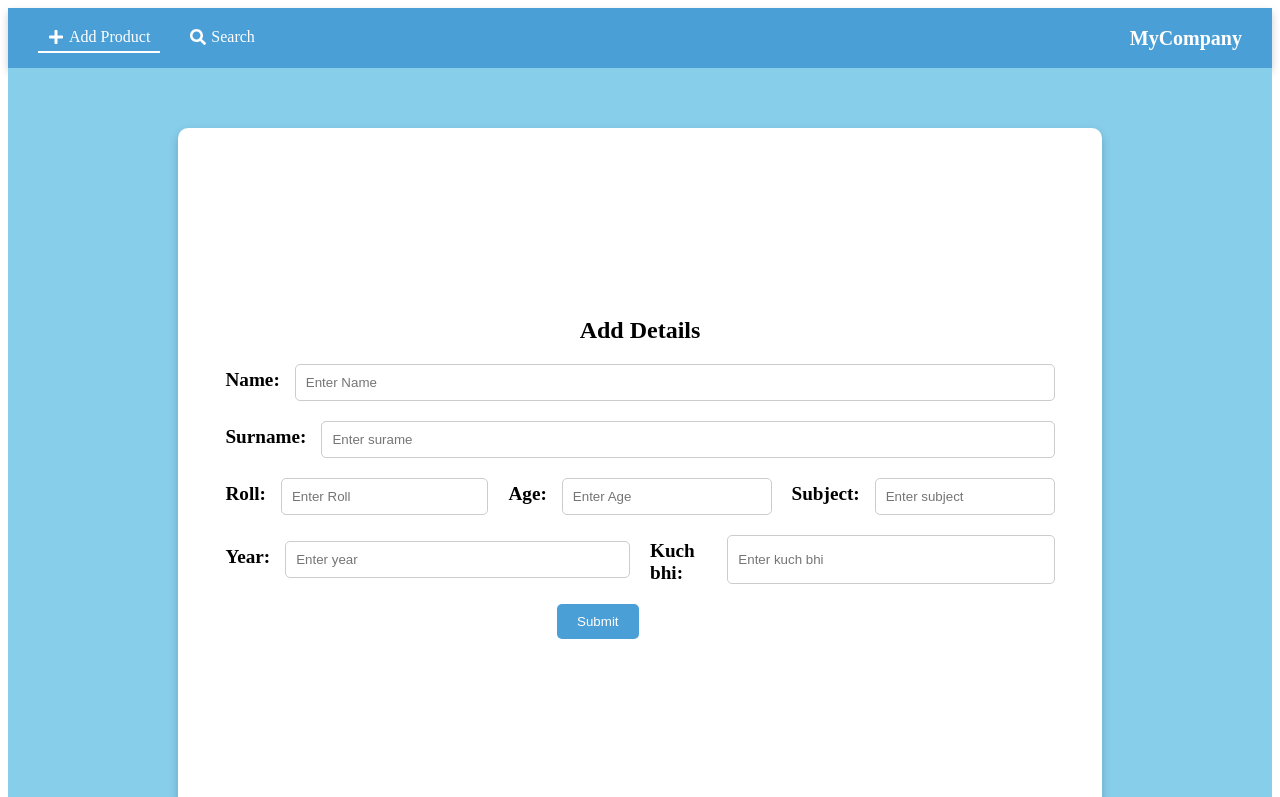
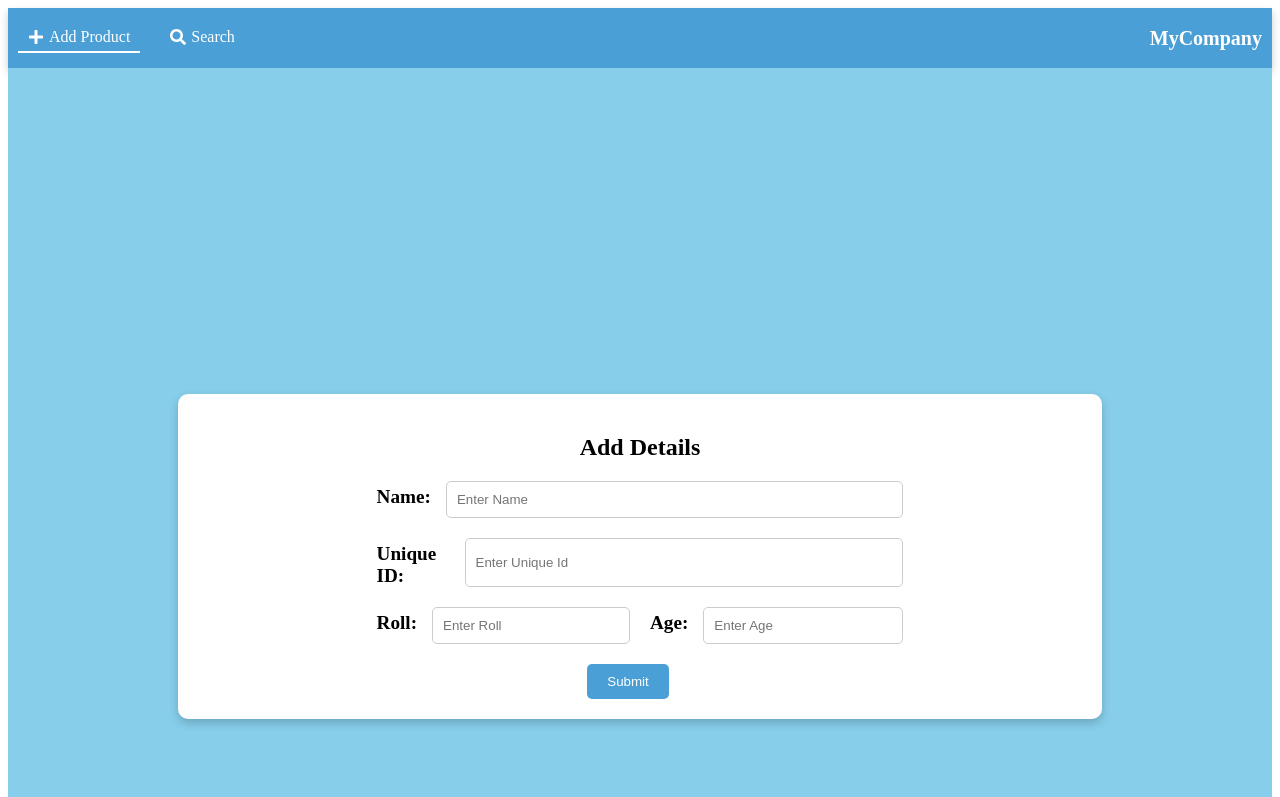
Before and after one commit to shrutikarathi6/Inventory, a React (Vite) app in the folder frontend/: page / in a window 1280 px wide. Shown: the top 797 px of the page. Built offline with nearby package versions, Linux system fonts and the light colour scheme.

Commit message:
commited changes

```diff
--- a/frontend/src/components/Form/form.jsx
+++ b/frontend/src/components/Form/form.jsx
@@ -3,7 +3,7 @@ import React, { useState } from "react";
 import axios from "axios";
 
 const ExampleForm = () => {
-  const [formData, setFormData] = useState({ name: "", roll: "", age: "" });
+  const [formData, setFormData] = useState({ name: "",uniqueid:"", roll: "", age: "" });
 
   const handleChange = (e) => {
     setFormData({ ...formData, [e.target.name]: e.target.value });
@@ -12,9 +12,9 @@ const ExampleForm = () => {
   const handleSubmit = async (e) => {
     e.preventDefault();
     try {
-      const response = await axios.post("http://localhost:5000/submit", formData);
+      const response = await axios.post("http://localhost:5000/api/students/submit", formData);
       alert(response.data.message);
-      setFormData({ name: "", roll: "", age: "" });  // Reset form after submission
+      setFormData({ name: "",uniqueid: "",roll: "", age: "" });  // Reset form after submission
     } catch (error) {
       console.error("Error submitting form:", error);
       alert("Failed to submit data!");
@@ -38,19 +38,20 @@ const ExampleForm = () => {
               required
             />
           </div>
-
           <div className="input-container">
-            <label className="input-label">Surname:</label>
+            <label className="input-label">Unique ID:</label>
             <input
-              type="text"
-              name="surname"  // ✅ Fixed: Added name attribute
-              placeholder="Enter surame"
+              type="number"
+              name="uniqueid"  // ✅ Fixed: Added name attribute
+              placeholder="Enter Unique Id"
               className="input-field"
-              value={formData.surname}
+              value={formData.uniqueid}
               onChange={handleChange}
               required
             />
           </div>
+
+
           <div className="bajubaju">
           <div className="input-container">
             <label className="input-label">Roll:</label>
@@ -76,46 +77,10 @@ const ExampleForm = () => {
               required
             />
           </div>
-          <div className="input-container">
-            <label className="input-label">Subject:</label>
-            <input
-              type="text"
-              name="subject"  // ✅ Fixed: Added name attribute
-              placeholder="Enter subject"
-              className="input-field"
-              value={formData.subject}
-              onChange={handleChange}
-              required
-            />
-          </div>
+
           </div>
 
-          <div className='bajubaju'>
-          <div className="input-container">
-            <label className="input-label">Year:</label>
-            <input
-              type="text"
-              name="year"  // ✅ Fixed: Added name attribute
-              placeholder="Enter year"
-              className="input-field"
-              value={formData.year}
-              onChange={handleChange}
-              required
-            />
-          </div>
-          <div className="input-container">
-            <label className="input-label">Kuch bhi:</label>
-            <input
-              type="text"
-              name="kuchbhi"  // ✅ Fixed: Added name attribute
-              placeholder="Enter kuch bhi"
-              className="input-field"
-              value={formData.kuchbhi}
-              onChange={handleChange}
-              required
-            />
-          </div>
-          </div>
+
           <button type="submit" className="submit-button">Submit</button>
         </form>
       </div>
--- a/frontend/src/components/Navbar/navbar.css
+++ b/frontend/src/components/Navbar/navbar.css
@@ -3,8 +3,9 @@
     display: flex;
     justify-content: space-between;
     align-items: center;
-    padding: 15px 30px;
+    padding: 15px 10px;
     box-shadow: 0px 4px 8px rgba(0, 0, 0, 0.2);
+
     /* width: 100%; */
   }
 
--- a/frontend/src/components/Search/search.css
+++ b/frontend/src/components/Search/search.css
@@ -2,7 +2,9 @@
 
   .background {
     background-color: skyblue;
-    height: 100vh;
+    height: relative;
+    padding-top: 7%;
+    padding-bottom: 7%;
     display: flex;
     justify-content: center;
     align-items: center;
@@ -10,7 +12,7 @@
 
 .foreground {
   width: 70%;
-  height: 80vh;
+  height: relative;
   margin-top: 10vh;
   margin-bottom: 10vh;
   background-color: white;
@@ -58,3 +60,24 @@
     padding: 8px 12px;
     border-radius: 5px;
 }
+
+table {
+    width: 100%;
+    border-collapse: collapse;
+    margin-top: 20px;
+}
+
+th, td {
+    border: 1px solid #ccc;
+    padding: 10px;
+    text-align: center;
+}
+
+th {
+    background-color: #4a9fd6;
+    color: white;
+}
+
+td {
+    background-color: #f9f9f9;
+}
--- a/frontend/src/components/Search/search.jsx
+++ b/frontend/src/components/Search/search.jsx
@@ -2,6 +2,7 @@ import React, { useState, useRef } from "react";
 import axios from "axios";
 import "./search.css";
 import { FaPlus, FaTimes } from "react-icons/fa";
+import { FaEdit, FaTrash } from "react-icons/fa";
 
 const Search = () => {
     const [filters, setFilters] = useState([]);
@@ -50,14 +51,21 @@ const Search = () => {
             setsearchkiya(true);
 
             // Construct query string
+            // const queryParams = filters
+            //     .filter(f => f.type && f.value)
+            //     .map(f => `${f.type}=${encodeURIComponent(f.value)}`)
+            //     .join("&");
+
+            // if (!queryParams) return;
+
+            // const response = await axios.get(`http://localhost:5000/api/students/search?${queryParams}`);
             const queryParams = filters
-                .filter(f => f.type && f.value)
-                .map(f => `${f.type}=${encodeURIComponent(f.value)}`)
-                .join("&");
+                    .filter(f => f.type && f.value)
+                    .map(f => `${f.type}=${encodeURIComponent(f.value)}`)
+                    .join("&");
 
-            if (!queryParams) return;
+                const response = await axios.get(`http://localhost:5000/api/students/search?${queryParams}`);
 
-            const response = await axios.get(`http://localhost:5000/search?${queryParams}`);
             setResults(response.data.results);
         } catch (error) {
             console.error("Error searching data:", error);
@@ -80,8 +88,10 @@ const Search = () => {
                         >
                             <option value="">Select Filter</option>
                             <option value="name">Name</option>
+                            <option value="uniqueid">UniqueID</option>
                             <option value="roll">Roll No</option>
                             <option value="age">Age</option>
+
                         </select>
 
                         {filter.type && (
@@ -103,26 +113,49 @@ const Search = () => {
                 <button className="search-btn" onClick={handleSearch}>Search</button>
 
                 {results.length > 0 ? (
+
+
                     <table border="1">
                         <thead>
                             <tr>
                                 <th>Name</th>
+                                <th>UniqueID</th>
                                 <th>Roll No</th>
                                 <th>Age</th>
+                                <th>Actions</th> {/* Added Actions Column */}
                             </tr>
                         </thead>
                         <tbody>
                             {results.map((student, index) => (
                                 <tr key={index}>
                                     <td>{student.name}</td>
+                                    <td>{student.uniqueid}</td>
                                     <td>{student.roll}</td>
                                     <td>{student.age}</td>
+                                    <td>
+                                        {/* Edit Button */}
+                                        <button
+                                            onClick={() => handleEdit(student)}
+                                            className="edit-btn"
+                                        >
+                                            <FaEdit />
+                                        </button>
+
+                                        {/* Delete Button */}
+                                        <button
+                                            onClick={() => handleDelete(student.uniqueid)}
+                                            className="delete-btn"
+                                        >
+                                            <FaTrash />
+                                        </button>
+                                    </td>
                                 </tr>
                             ))}
                         </tbody>
                     </table>
+
                 ) : (
-                    searchkiya ? <p>No results found</p> : <p></p>
+                    <p>No results found</p>
                 )}
             </div>
         </div>
```
Also changed, not shown: 2 other files (tests, documents, lock files or other folders).
